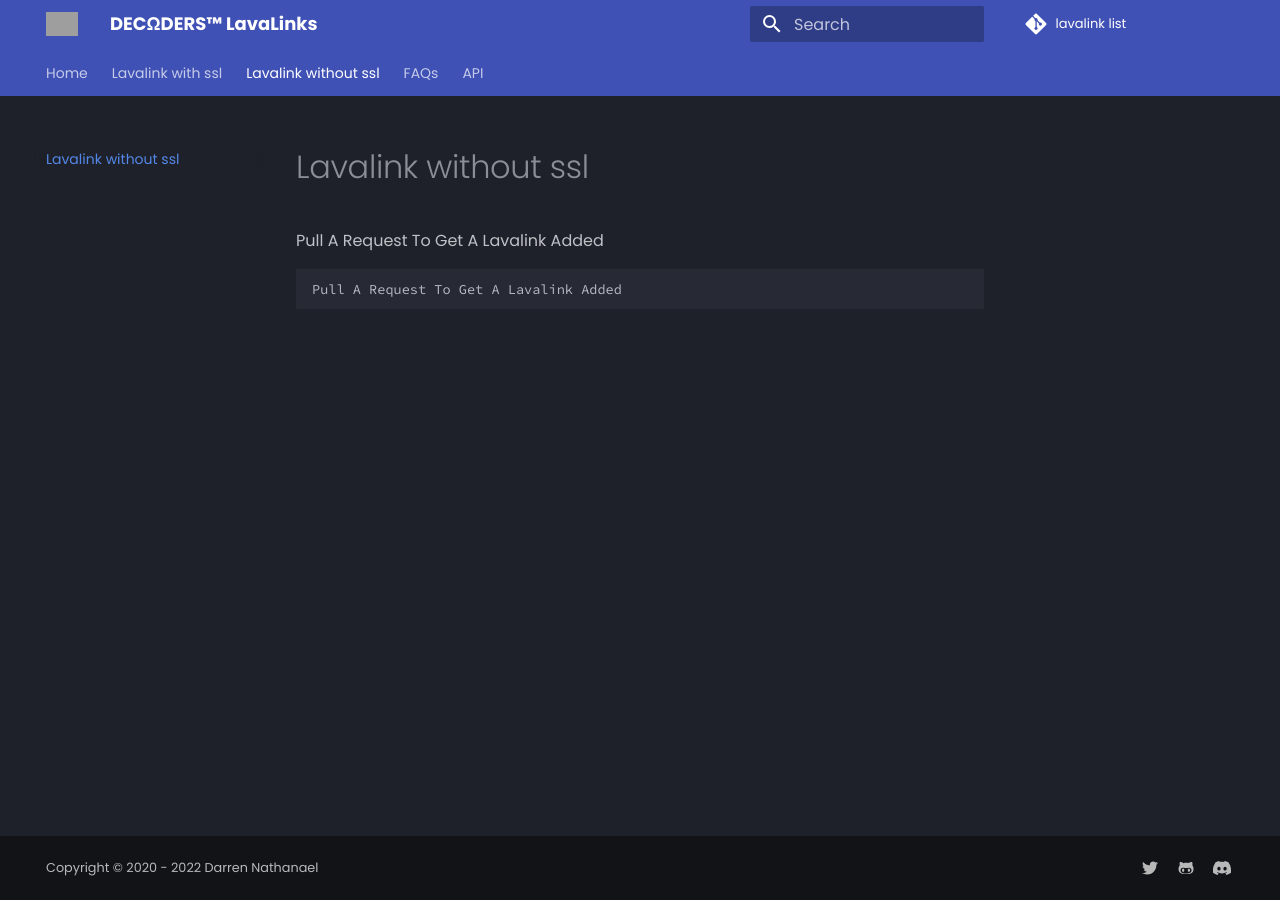
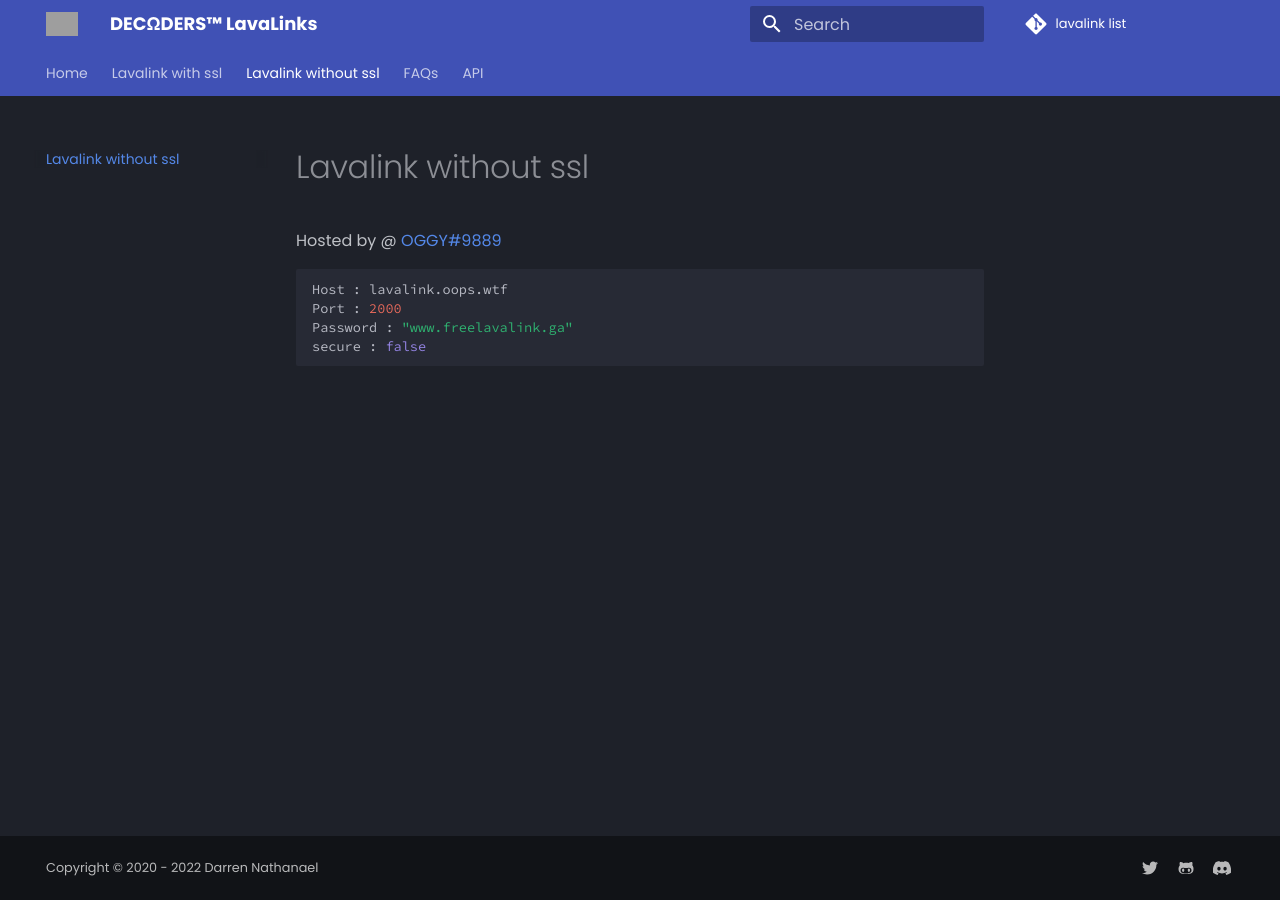
Before and after one commit to NotJustifyMe/Lavalink-List, an MkDocs documentation site: the page built from docs/NoSSL/lavalink-without-ssl.md, in a window 1280 px wide. Built offline with MkDocs 1.6.1 and Material for MkDocs 9.7.7, drawn with Linux system fonts in a browser that asks for light colours; comment, search, counter and statistics services are not loaded; grey boxes are pictures that could not be loaded.

Commit message:
Update lavalink-without-ssl.md

````diff
--- a/docs/NoSSL/lavalink-without-ssl.md
+++ b/docs/NoSSL/lavalink-without-ssl.md
@@ -3,8 +3,10 @@ title: Lavalink without SSL
 description: Without SSL should work out of the box!
 ---
 
----
-Pull A Request To Get A Lavalink Added
+Hosted by @ [OGGY#9889](https://www.freelavalink.ga)
 ```bash
-Pull A Request To Get A Lavalink Added
+Host : lavalink.oops.wtf
+Port : 2000
+Password : "www.freelavalink.ga"
+secure : false
 ```
````
